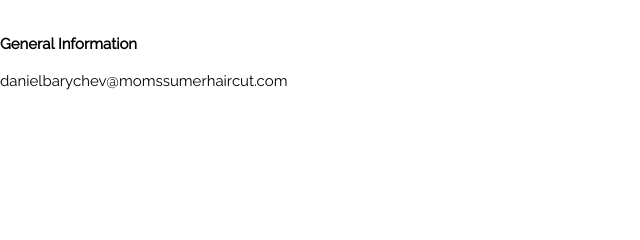
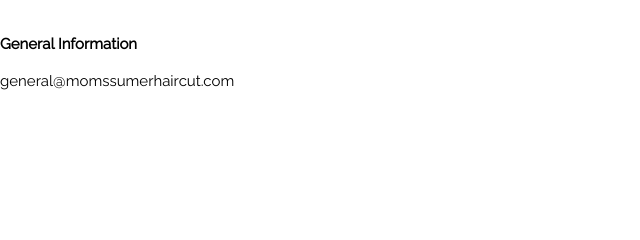
Before and after one commit to keystonevanguardproductions/keystonevanguardproductions.github.io, a plain HTML site: page index.html in a window 1280 px wide. Shown: the part 284-524 px from the top of the page, 0-640 px from the left. Drawn offline with nearby package versions, Linux system fonts and the light colour scheme.

Commit message:
Update index.html

```diff
--- a/index.html
+++ b/index.html
@@ -31,7 +31,7 @@ description {margin-left: 24}
     <p>casting@momssumerhaircut.com</p>
     <br>
     <b>General Information</b>
-    <p>danielbarychev@momssumerhaircut.com</p>
+    <p>general@momssumerhaircut.com</p>
   </description>
 <!-- End Page Content -->
 </div>
```
